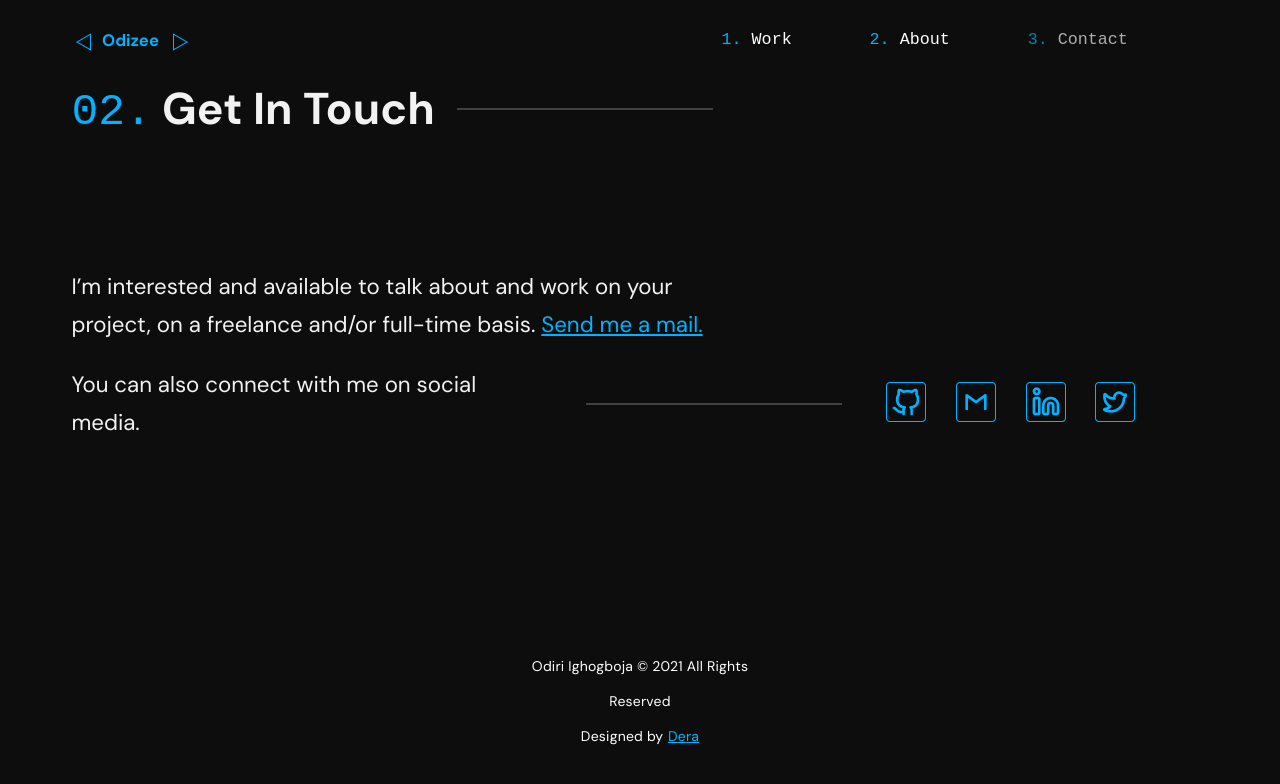
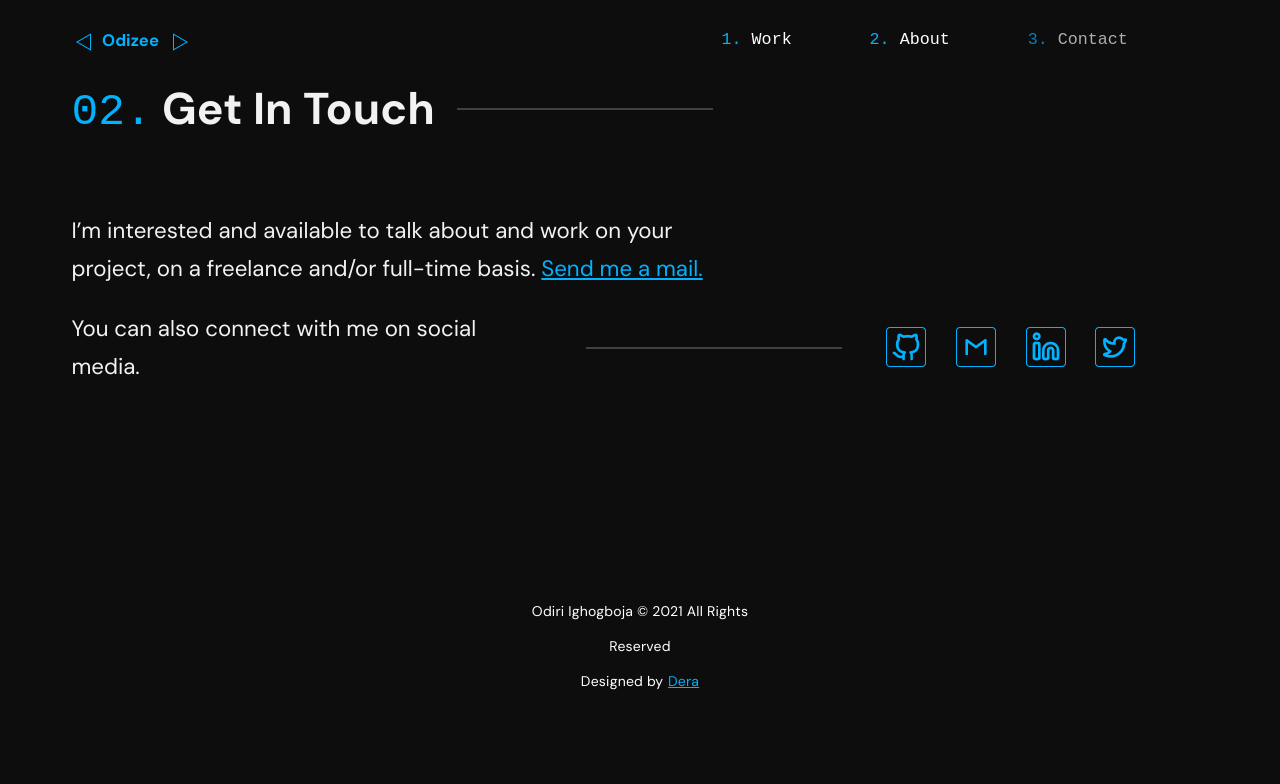
Before and after one commit to odizee/Odizee-portfolio, a React (Create React App) app: page /contact in a window 1280 px wide. Shown: the top 784 px of the page. Built offline with nearby package versions, Linux system fonts and the light colour scheme.

Commit message:
adjustments

```diff
--- a/src/components/About.js
+++ b/src/components/About.js
@@ -62,6 +62,7 @@ const About = () => {
 
 const AboutMe = styled(motion.div)`
     padding: 0 7.7rem;
+    height: 20%;
 
     @media screen and (max-width: 37.5em) {
         padding: 0 4rem;
--- a/src/components/Contact.js
+++ b/src/components/Contact.js
@@ -48,15 +48,19 @@ const ConatctDiv = styled(motion.div)`
     overflow: hidden;
     padding: 0 7.7rem;
 
+    @media screen and (max-width: 37.5em) {
+        padding: 0 3rem;
+    }
+
     .heading{
         display: flex;
         position: relative;
         font-size: 2.4rem;
         display: flex;
-        margin-bottom: 4rem;
+        margin-bottom: 0rem;
 
         @media screen and (max-width: 28.2em) {
-            font-size: 2rem;
+            /* font-size: 2rem; */
     }
 
 
@@ -88,7 +92,7 @@ const ConatctDiv = styled(motion.div)`
 
     .container-1{
         display: flex;
-        padding-top: 10rem;
+        padding-top: 8rem;
         p{
             width: 68.9rem;
             font-style: normal;
--- a/src/components/GlobalStyle.js
+++ b/src/components/GlobalStyle.js
@@ -32,7 +32,7 @@ const GlobalStyle = createGlobalStyle`
 
     body{
         background: #0D0D0D;
-        overflow-x: hidden;
+        /* overflow-x: hidden; */
         color: #F2F2F2;
         font-family: "DM Sans"
     }
@@ -53,7 +53,7 @@ const GlobalStyle = createGlobalStyle`
         outline-style: none;
         &:hover{
             background-color: #23d997;
-            color: white;
+            color: #fff;
         }
     }
 
--- a/src/components/Home.js
+++ b/src/components/Home.js
@@ -136,13 +136,13 @@ const HomeDiv = styled.div`
     @media screen and (max-width: 56.25em) {
         display: flex;
         min-height: 90vh;
-        padding: 10rem 5rem 0 5rem;
+        padding: 5rem 5rem 0 5rem;
         position: relative;
         /* overflow: hidden; */
         }
 
         @media screen and (max-width: 28.2em) {
-            padding: 10rem 3rem 0 3rem;
+            padding: 3rem 3rem 0 3rem;
     }
 
     .description{
@@ -191,6 +191,10 @@ const HomeDiv = styled.div`
         align-items: center;
 
         color: #00B2FF;
+
+        &:hover{
+            color: #fff;
+        }
     }
 
     .button-two{
@@ -203,7 +207,11 @@ const HomeDiv = styled.div`
         box-sizing: border-box;
         border-radius: .4rem;
         padding: 0 8.5rem;
-        z-index: -10
+        z-index: -10;
+
+        &:hover{
+            background-color: transparent;
+        }
     }
 
     .email{
--- a/src/components/Nav.js
+++ b/src/components/Nav.js
@@ -176,7 +176,7 @@ const StyledNav = styled.nav`
             border-top: 1px solid #FFF;
             position: absolute;
             top: 80px;
-            left: 110%;
+            left: -110%;
             opacity: 1;
             z-index: 1;
             /* justify-content: center; */
@@ -208,13 +208,17 @@ const StyledNav = styled.nav`
         top: 0;
         right: 0;
         transform: translate(-100%, 80%);
-        font-size: 1.8rem;
+        font-size: 3rem;
         cursor: pointer;
         color: #00B2FF;
 
         @media screen and (max-width: 56.25em) {
             display: block;
-            font-size: 3.5rem;
+            font-size: 4rem;
+            position: relative;
+            top: -4rem;
+            left: 4rem;
+
     }
     }
 `
```
